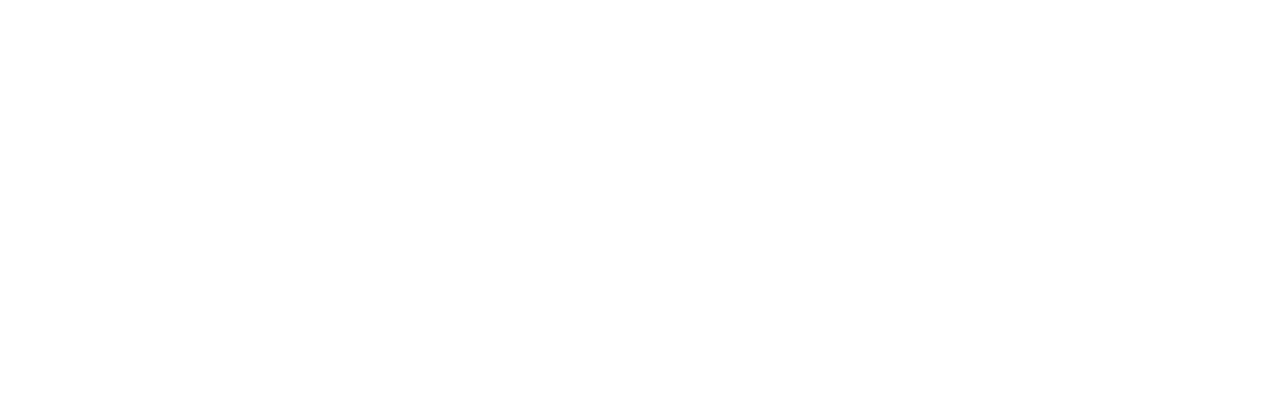
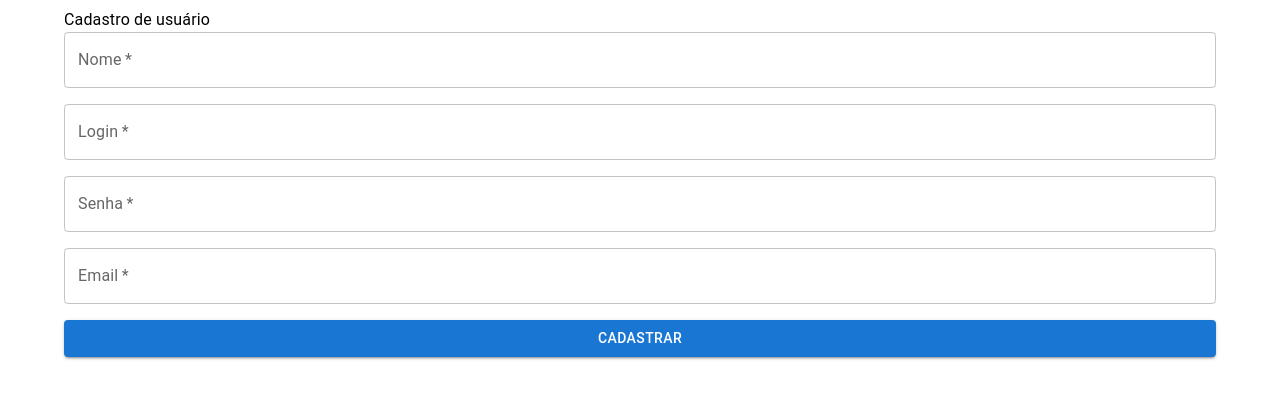
Before and after one commit to guidias2002/systemwl-front, a React (Vite) app: page /register in a window 1280 px wide. Shown: the top 398 px of the page. Built offline with nearby package versions, Linux system fonts and the light colour scheme.

Commit message:
feat: update components

```diff
--- a/package.json
+++ b/package.json
@@ -15,7 +15,8 @@
     "@mui/material": "^6.1.4",
     "axios": "^1.7.7",
     "react": "^18.3.1",
-    "react-dom": "^18.3.1"
+    "react-dom": "^18.3.1",
+    "react-router-dom": "^6.27.0"
   },
   "devDependencies": {
     "@eslint/js": "^9.11.1",
--- a/src/App.tsx
+++ b/src/App.tsx
@@ -1,12 +1,20 @@
+import { BrowserRouter, Route, Routes } from 'react-router-dom'
 import './App.css'
+import RegisterForm from './components/RegisterForm'
+import LoginForm from './components/LoginForm';
+import Dashboard from './components/Dashboard';
 
 function App() {
 
   return (
-    <div className="container">
-
-    </div>
+    <BrowserRouter>
+      <Routes>
+          <Route path="/register" element={<RegisterForm/>}/>
+          <Route path="/login" element={<LoginForm/>}/>
+          <Route path="/dashboard" element={<Dashboard />} />
+      </Routes>
+    </BrowserRouter>
   )
 }
 
-export default App
+export default App;
--- /dev/null
+++ b/src/components/Dashboard.tsx
@@ -0,0 +1,11 @@
+import React from "react";
+
+const Dashboard: React.FC = () => {
+    return (
+        <div>
+            <h1>Seja bem vindo</h1>
+        </div>
+    )
+}
+
+export default Dashboard;
--- /dev/null
+++ b/src/components/LoginForm.tsx
@@ -0,0 +1,48 @@
+import React, { ChangeEvent, FormEvent, useState } from "react";
+import { LoginUser } from "../interfaces/userTypes";
+import UserService from "../service/UserService";
+import { Container, Typography } from "@mui/material";
+import UserLoginForm from "./UserLoginForm";
+import { useNavigate } from "react-router-dom";
+
+const LoginForm: React.FC = () => {
+    const [loginData, setLoginData] = useState<LoginUser>({
+        login: '',
+        password: '',
+    });
+
+    const navigate = useNavigate();
+
+    const handleChange = (e:ChangeEvent<HTMLInputElement>) => {
+        setLoginData({...loginData, [e.target.name]: e.target.value})
+    };
+
+    const handleSubmit = async (e: FormEvent) => {
+        e.preventDefault();
+
+        try {
+            await UserService.login(loginData);
+            alert("Usuário logado com sucesso.")
+            navigate("/dashboard")
+        } catch (error) {
+            console.error("Erro ao logar", error);
+            alert("Erro ao logar.");
+        }
+    };
+
+    return (
+        <Container>
+            <Typography>
+                Login
+            </Typography>
+
+            <UserLoginForm
+                loginData={loginData}
+                handleChange={handleChange}
+                handleSubmit={handleSubmit}
+            />
+        </Container>
+    )
+}
+
+export default LoginForm;
--- a/src/components/RegisterForm.tsx
+++ b/src/components/RegisterForm.tsx
@@ -1,6 +1,8 @@
 import { ChangeEvent, FormEvent, useState } from "react"
 import { RegisterFormData } from '../interfaces/userTypes'
 import UserService from "../service/UserService";
+import { Container, Typography } from "@mui/material";
+import UserCreationForm from "../components/UserCreationForm";
 
 
 const RegisterForm: React.FC = () => {
@@ -29,7 +31,17 @@ const RegisterForm: React.FC = () => {
     };
 
     return (
+        <Container>
+            <Typography>
+                Cadastro de usuário
+            </Typography>
 
+            <UserCreationForm
+                formData={formData}
+                handleChange={handleChange}
+                handleSubmit={handleSubmit}
+            />
+        </Container>
     );
 
 };
--- /dev/null
+++ b/src/components/UserCreationForm.tsx
@@ -0,0 +1,70 @@
+import React, { ChangeEvent } from 'react';
+import { TextField, Grid, Button } from '@mui/material';
+
+interface UserCreationFormProps {
+    formData: {
+        name: string;
+        login: string;
+        password: string;
+        email: string;
+    };
+    handleChange: (e: ChangeEvent<HTMLInputElement>) => void;
+    handleSubmit: (e: React.FormEvent) => void;
+}
+
+const UserCreationForm: React.FC<UserCreationFormProps> = ({ formData, handleChange, handleSubmit }) => {
+    return (
+        <form onSubmit={handleSubmit}>
+            <Grid container spacing={2}>
+                <Grid item xs={12}>
+                    <TextField
+                        fullWidth
+                        label="Nome"
+                        name="name"
+                        value={formData.name}
+                        onChange={handleChange}
+                        required
+                    />
+                </Grid>
+                <Grid item xs={12}>
+                    <TextField
+                        fullWidth
+                        label="Login"
+                        name="login"
+                        value={formData.login}
+                        onChange={handleChange}
+                        required
+                    />
+                </Grid>
+                <Grid item xs={12}>
+                    <TextField
+                        fullWidth
+                        label="Senha"
+                        type="password"
+                        name="password"
+                        value={formData.password}
+                        onChange={handleChange}
+                        required
+                    />
+                </Grid>
+                <Grid item xs={12}>
+                    <TextField
+                        fullWidth
+                        label="Email"
+                        name="email"
+                        value={formData.email}
+                        onChange={handleChange}
+                        required
+                    />
+                </Grid>
+                <Grid item xs={12}>
+                    <Button variant="contained" color="primary" type="submit" fullWidth>
+                        Cadastrar
+                    </Button>
+                </Grid>
+            </Grid>
+        </form>
+    );
+};
+
+export default UserCreationForm;
--- /dev/null
+++ b/src/components/UserLoginForm.tsx
@@ -0,0 +1,56 @@
+import { Box, Button, TextField } from "@mui/material";
+import { ChangeEvent } from "react";
+
+interface UserLoginFormProps {
+    loginData: {
+        login: string;
+        password: string;
+    };
+    handleChange: (e: ChangeEvent<HTMLInputElement>) => void;
+    handleSubmit: (e: React.FormEvent) => void;
+
+}
+
+const UserLoginForm: React.FC<UserLoginFormProps> = ({ loginData, handleChange, handleSubmit }) => {
+    return (
+        <Box component="form" onSubmit={handleSubmit} sx={{ mt: 3 }}>
+            <TextField
+                variant="outlined"
+                margin="normal"
+                required
+                fullWidth
+                id="login"
+                label="Login"
+                name="login"
+                autoComplete="login"
+                autoFocus
+                value={loginData.login}
+                onChange={handleChange}
+            />
+            <TextField
+                variant="outlined"
+                margin="normal"
+                required
+                fullWidth
+                name="password"
+                label="Password"
+                type="password"
+                id="password"
+                autoComplete="current-password"
+                value={loginData.password}
+                onChange={handleChange}
+            />
+            <Button
+                type="submit"
+                fullWidth
+                variant="contained"
+                color="primary"
+                sx={{ mt: 3, mb: 2 }}
+            >
+                Entrar
+            </Button>
+        </Box>
+    )
+}
+
+export default UserLoginForm;
--- a/src/interfaces/userTypes.ts
+++ b/src/interfaces/userTypes.ts
@@ -4,8 +4,6 @@ export interface RegisterFormData {
     password: string;
     email: string;
 }
-
-
 
 export interface LoginUser {
     login: string;
```
Also changed, not shown: 1 other file (tests, documents, lock files or other folders).
